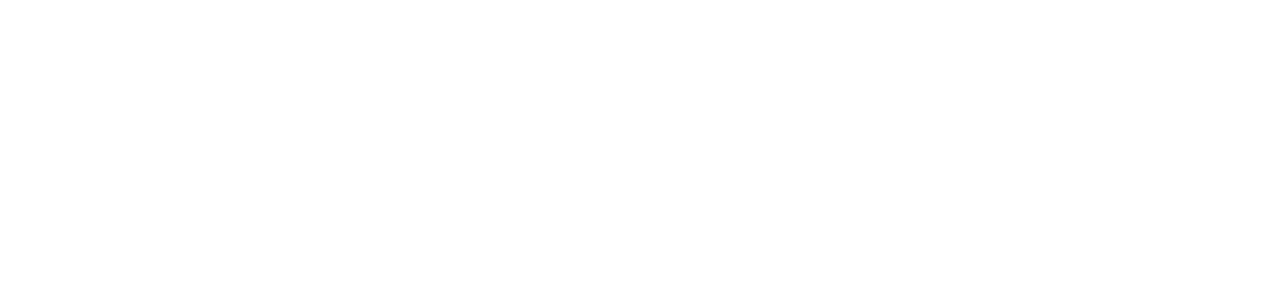
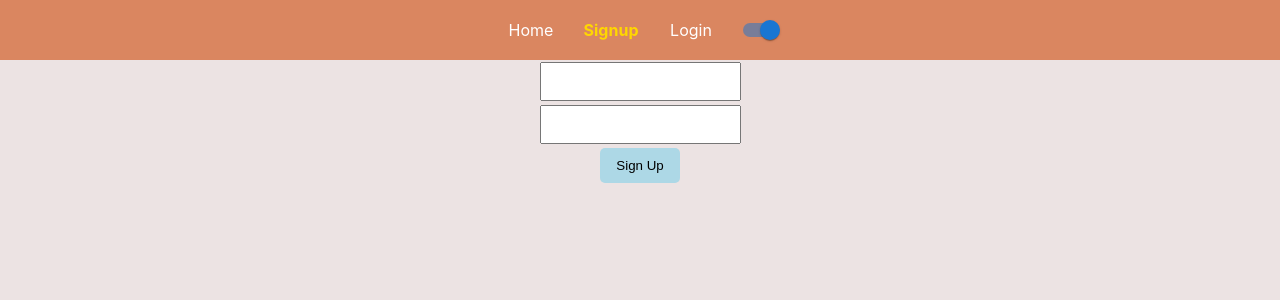
Before and after one commit to Youssef-Ali-Mokhtar/alster, a React (Create React App) app in the folder frontend/: page /signup in a window 1280 px wide. Shown: the top 300 px of the page. Built offline with nearby package versions, Linux system fonts and the light colour scheme; the HTML template or start-up script is replaced by a standard one.

Commit message:
basename

```diff
--- a/frontend/public/404.html
+++ b/frontend/public/404.html
@@ -4,7 +4,7 @@
     <meta charset="utf-8">
     <title>Alster</title>
     <script type="text/javascript">
-      var pathSegmentsToKeep = 0;
+      var pathSegmentsToKeep = 1;
 
       var l = window.location;
       l.replace(
--- a/frontend/src/App.js
+++ b/frontend/src/App.js
@@ -27,7 +27,7 @@ const router = createBrowserRouter(
     </Route>
   ),
   {
-    basename:'/alster'
+    basename:'/'
   }
 );
 
--- a/frontend/src/layouts/Navbar.jsx
+++ b/frontend/src/layouts/Navbar.jsx
@@ -16,7 +16,7 @@ const Navbar = () => {
     }
     return ( <nav className={`${navbarClasses['navbar']} ${ctxThemeSwitch.theme==='dark'?navbarClasses['dark']:''}`}>
         <NavLink
-            to="/alster"
+            to="/"
             style={({ isActive }) => {
                 return isActive ? { color: "gold", fontWeight:'bold' } : {}
             }}
@@ -26,7 +26,7 @@ const Navbar = () => {
         {authCtx.state.user &&
         <>
             <NavLink
-                to="/alster/profile"
+                to="/profile"
                 style={({ isActive }) => {
                     return isActive ? { color: "gold", fontWeight:'bold' } : {}
                 }}
@@ -34,7 +34,7 @@ const Navbar = () => {
                 Profile
             </NavLink>
             <NavLink
-            to="/alster/post"
+            to="/post"
             style={({ isActive }) => {
                 return isActive ? { color: "gold", fontWeight:'bold' } : {};
             }}
@@ -47,7 +47,7 @@ const Navbar = () => {
         {!authCtx.state.user &&
             <>
                 <NavLink
-                    to="/alster/signup"
+                    to="/signup"
                     style={({ isActive }) => {
                         return isActive ? { color: "gold", fontWeight:'bold' } : {};
                     }}
@@ -55,7 +55,7 @@ const Navbar = () => {
                     Signup
                 </NavLink>
                 <NavLink
-                    to="/alster/login"
+                    to="/login"
                     style={({ isActive }) => {
                         return isActive ? { color: "gold", fontWeight:'bold' } : {};
                     }}
```
